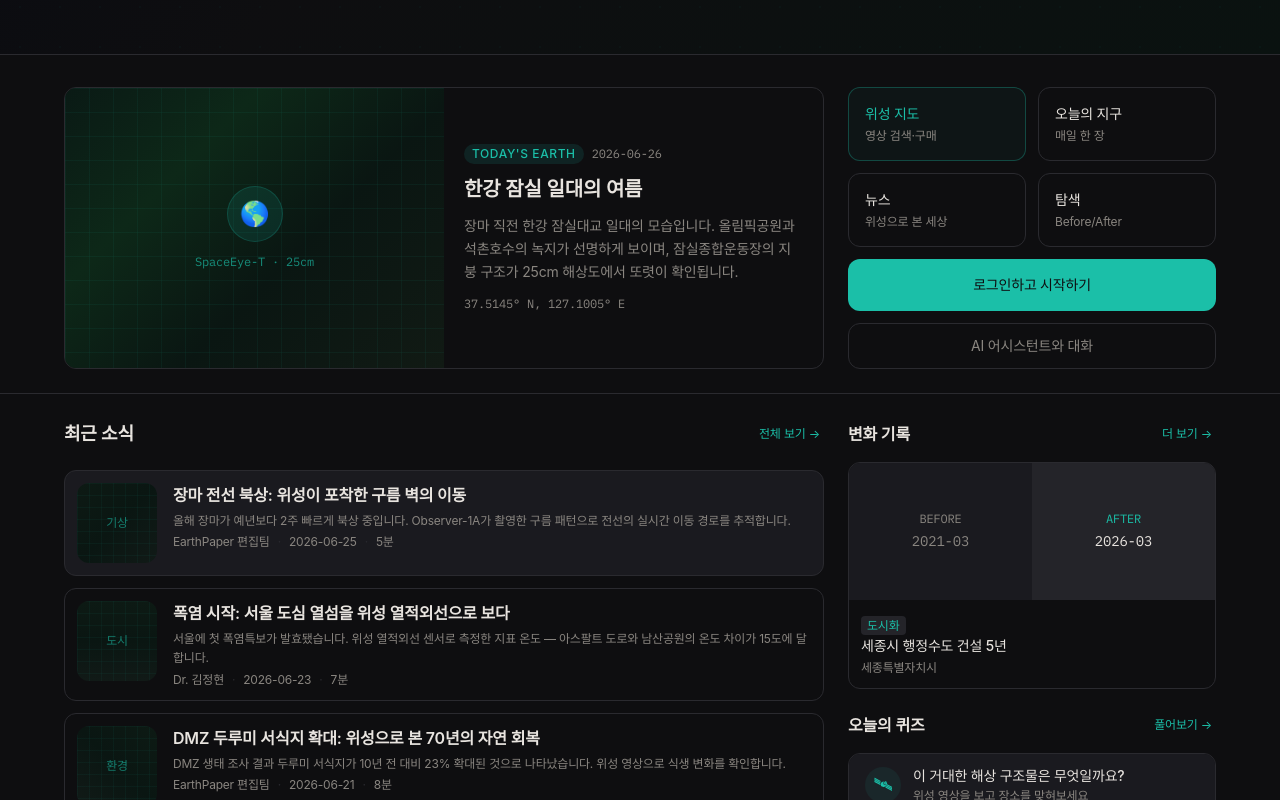
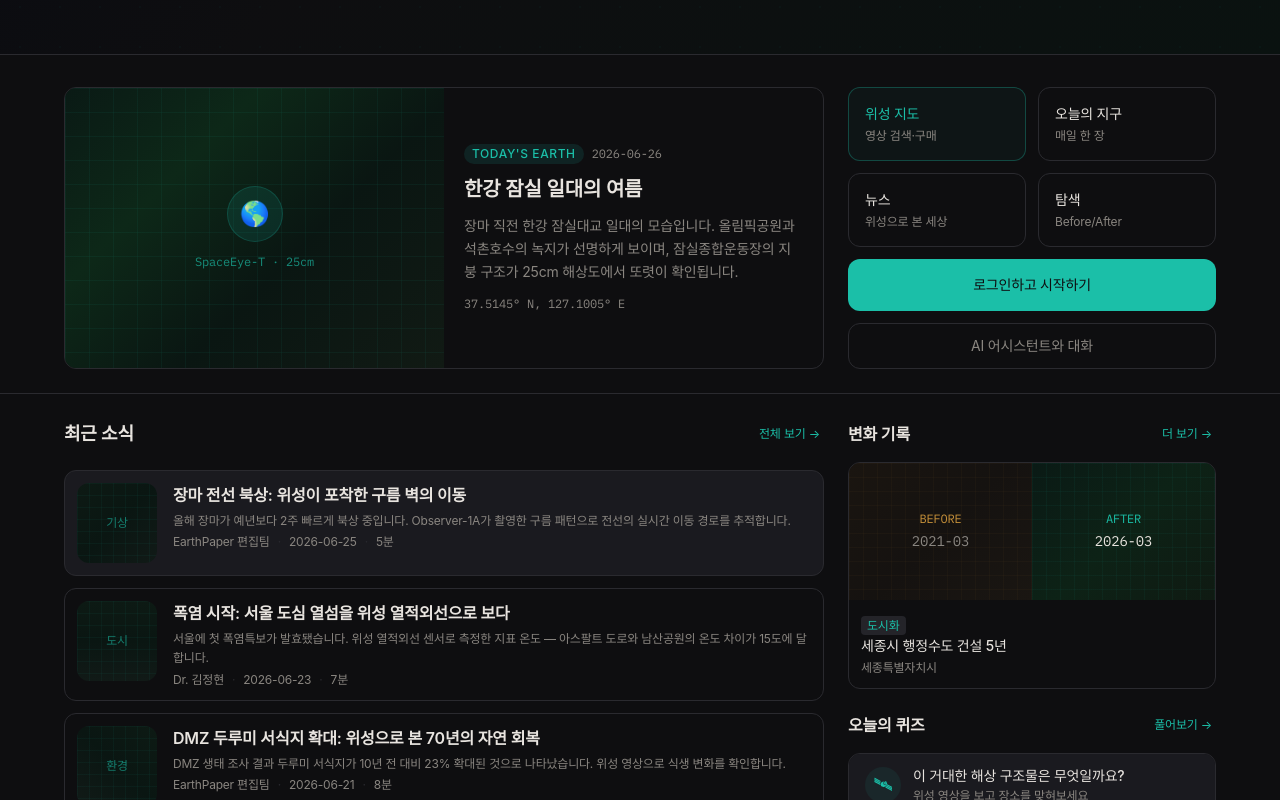
Before and after one commit to jay-nst/EP-bravo, a Next.js app: page / in a window 1280 px wide. Shown: the part 413-1213 px from the top of the page. Built offline with nearby package versions, Linux system fonts and the light colour scheme; no server answers; a web font is replaced by a local one.

Commit message:
style(design): FINDING-009 — Before/After 썸네일 위성 느낌 적용
BEFORE은 황토색 그라디언트, AFTER은 녹색 그라디언트 + 그리드 오버레이

🤖 Generated with Claude Code

Co-Authored-By: Claude <noreply@anthropic.com>

```diff
--- a/src/app/page.tsx
+++ b/src/app/page.tsx
@@ -401,20 +401,34 @@ export default async function HomePage() {
               >
                 <div className="grid grid-cols-2">
                   <div
-                    className="aspect-[4/3] flex flex-col items-center justify-center p-3"
-                    style={{ background: 'var(--surface)' }}
+                    className="aspect-[4/3] flex flex-col items-center justify-center p-3 relative overflow-hidden"
+                    style={{ background: 'linear-gradient(135deg, #1a1510 0%, #151210 50%, #1a1612 100%)' }}
                   >
-                    <span className="text-xs font-mono" style={{ color: 'var(--text-muted)' }}>BEFORE</span>
-                    <span className="text-sm font-mono mt-1" style={{ color: 'var(--text-muted)' }}>
+                    <div
+                      className="absolute inset-0 pointer-events-none"
+                      style={{
+                        backgroundImage: 'linear-gradient(rgba(200,146,58,0.04) 1px, transparent 1px), linear-gradient(90deg, rgba(200,146,58,0.04) 1px, transparent 1px)',
+                        backgroundSize: '14px 14px',
+                      }}
+                    />
+                    <span className="text-xs font-mono relative z-10" style={{ color: 'var(--warning)' }}>BEFORE</span>
+                    <span className="text-sm font-mono mt-1 relative z-10" style={{ color: 'var(--text-muted)' }}>
                       {featuredBA.beforeDate}
                     </span>
                   </div>
                   <div
-                    className="aspect-[4/3] flex flex-col items-center justify-center p-3"
-                    style={{ background: 'var(--surface-elevated)' }}
+                    className="aspect-[4/3] flex flex-col items-center justify-center p-3 relative overflow-hidden"
+                    style={{ background: 'linear-gradient(135deg, #0a1a15 0%, #0d2216 50%, #0f1a12 100%)' }}
                   >
-                    <span className="text-xs font-mono" style={{ color: 'var(--accent)' }}>AFTER</span>
-                    <span className="text-sm font-mono mt-1" style={{ color: 'var(--text)' }}>
+                    <div
+                      className="absolute inset-0 pointer-events-none"
+                      style={{
+                        backgroundImage: 'linear-gradient(rgba(27,191,168,0.05) 1px, transparent 1px), linear-gradient(90deg, rgba(27,191,168,0.05) 1px, transparent 1px)',
+                        backgroundSize: '14px 14px',
+                      }}
+                    />
+                    <span className="text-xs font-mono relative z-10" style={{ color: 'var(--accent)' }}>AFTER</span>
+                    <span className="text-sm font-mono mt-1 relative z-10" style={{ color: 'var(--text)' }}>
                       {featuredBA.afterDate}
                     </span>
                   </div>
```
